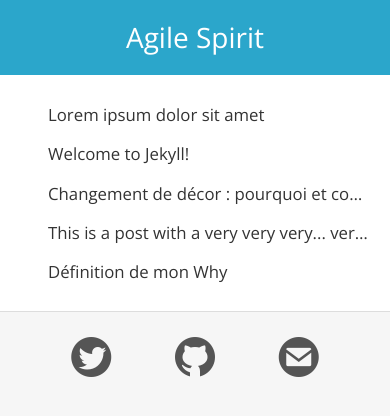
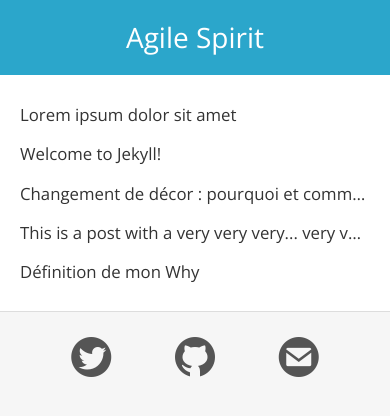
Before and after one commit to AgileSpirit/agilespirit.github.io, a Jekyll site: the page built from index.html, in a window 390 px wide. Shown: the top 416 px of the page. Built offline with Jekyll 4.4.1, drawn with Linux system fonts in a browser that asks for light colours; Markdown is read by kramdown in place of the engine named in the settings.

Commit message:
Improve design

```diff
--- a/assets/css/styles.css
+++ b/assets/css/styles.css
@@ -184,6 +184,10 @@ body {
   #footer .wrapper .block div {
     display: none;
   }
+  #home .posts {
+    padding-left: 0;
+    margin-left: 0;
+  }
   #home .posts .post span {
     display: none;
   }
```
